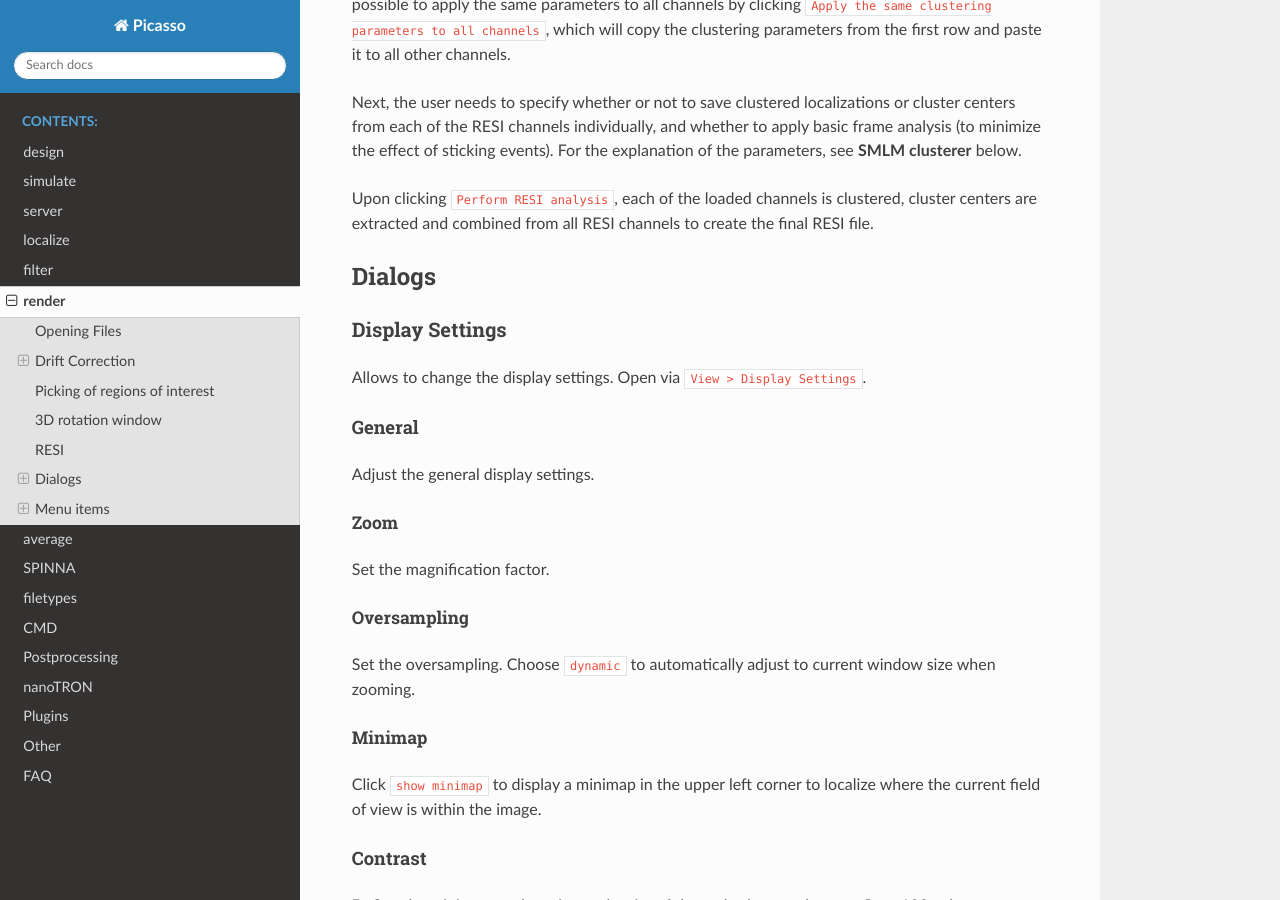
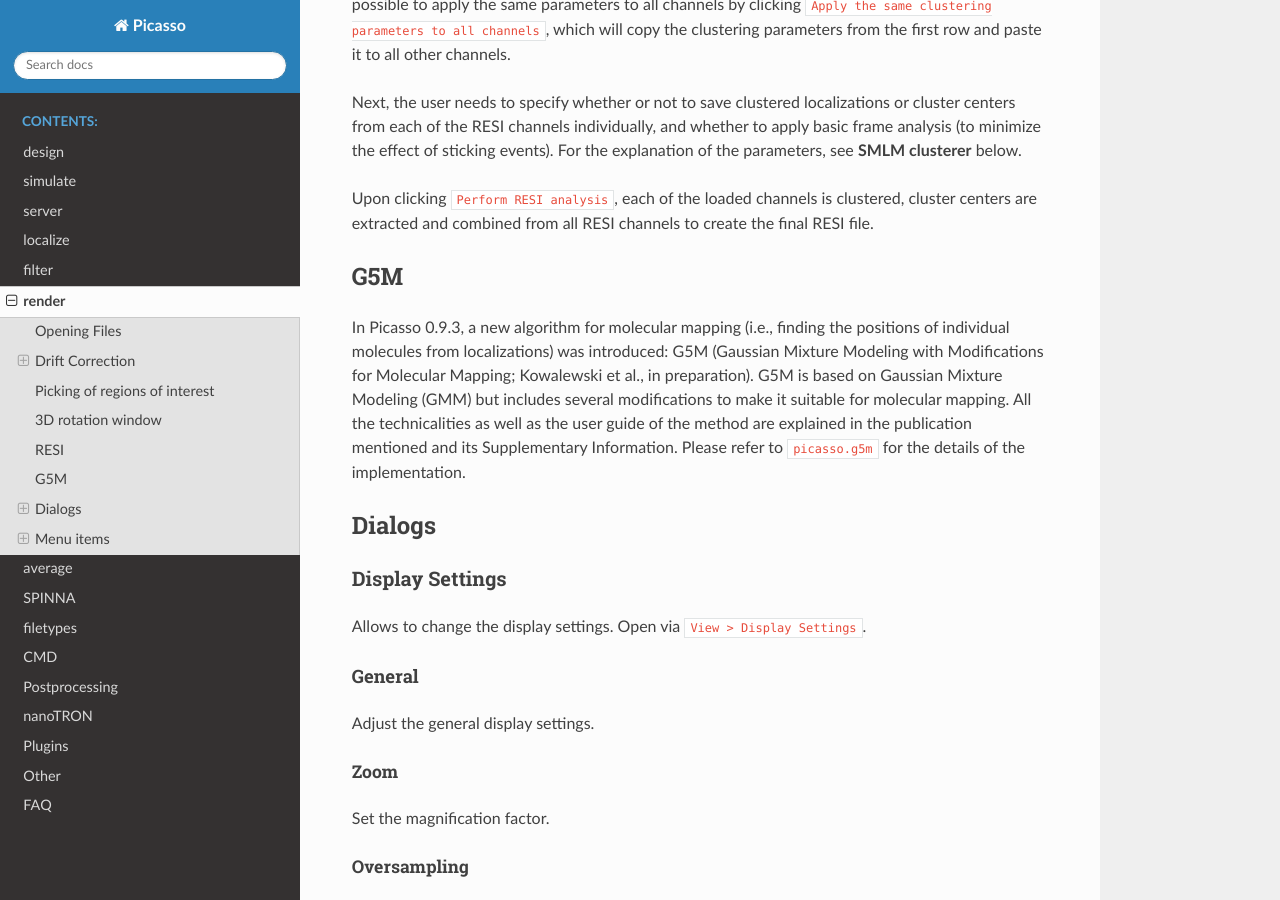
Before and after one commit to jungmannlab/picasso, a Sphinx documentation site: the page built from docs/render.rst, in a window 1280 px wide and 900 px high, scrolled down 4277 px. Built offline with Sphinx 7.4.7 and the Read the Docs theme 3.1.0, drawn with Linux system fonts in a browser that asks for light colours.

Commit message:
add g5m to docs

```diff
--- a/docs/render.rst
+++ b/docs/render.rst
@@ -83,6 +83,11 @@
 Next, the user needs to specify whether or not to save clustered localizations or cluster centers from each of the RESI channels individually, and whether to apply basic frame analysis (to minimize the effect of sticking events). For the explanation of the parameters, see **SMLM clusterer** below.
 
 Upon clicking ``Perform RESI analysis``, each of the loaded channels is clustered, cluster centers are extracted and combined from all RESI channels to create the final RESI file.
+
+G5M
+---
+
+In Picasso 0.9.3, a new algorithm for molecular mapping (i.e., finding the positions of individual molecules from localizations) was introduced: G5M (Gaussian Mixture Modeling with Modifications for Molecular Mapping; Kowalewski et al., in preparation). G5M is based on Gaussian Mixture Modeling (GMM) but includes several modifications to make it suitable for molecular mapping. All the technicalities as well as the user guide of the method are explained in the publication mentioned and its Supplementary Information. Please refer to ``picasso.g5m`` for the details of the implementation.
 
 Dialogs
 -------
```
